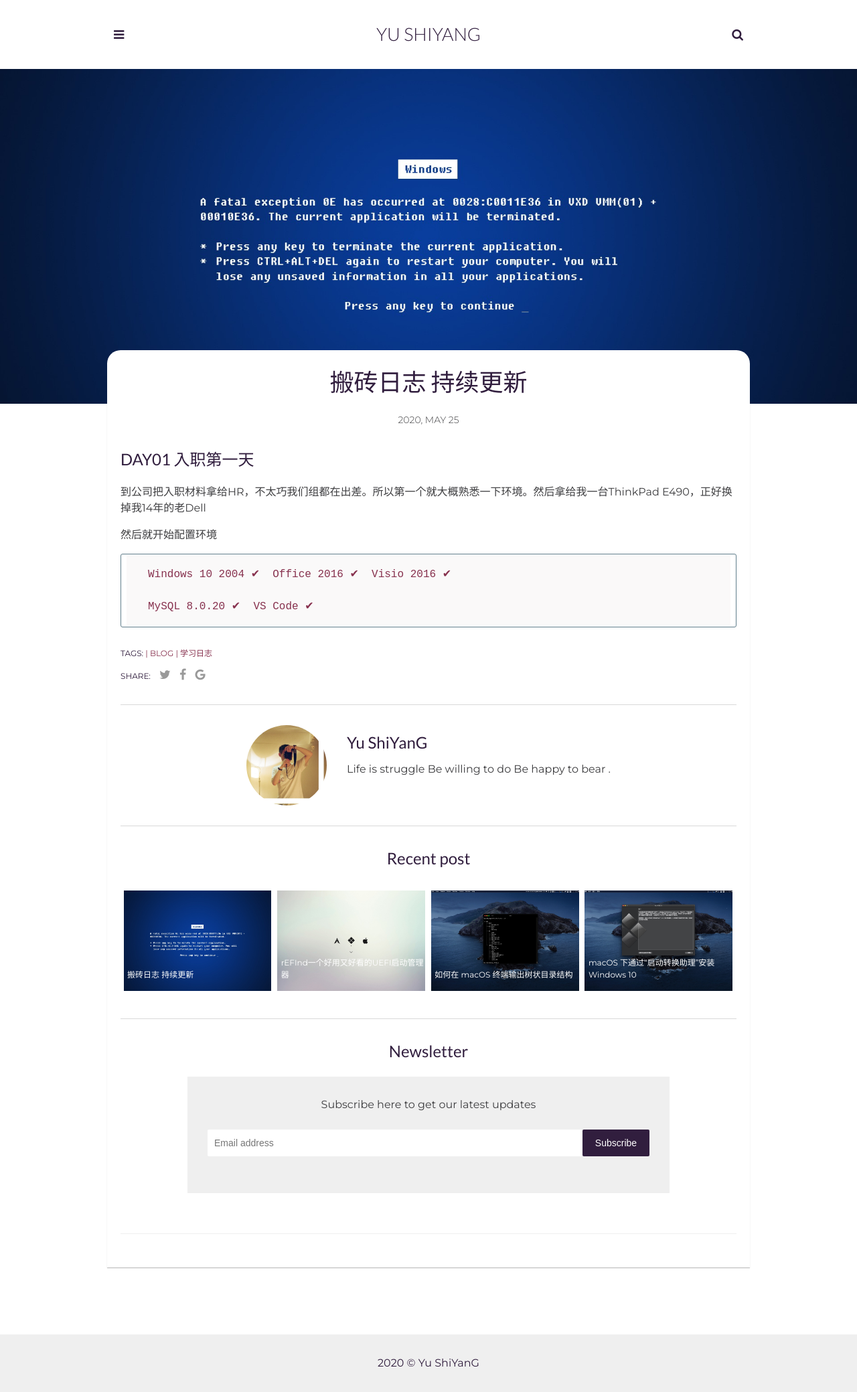
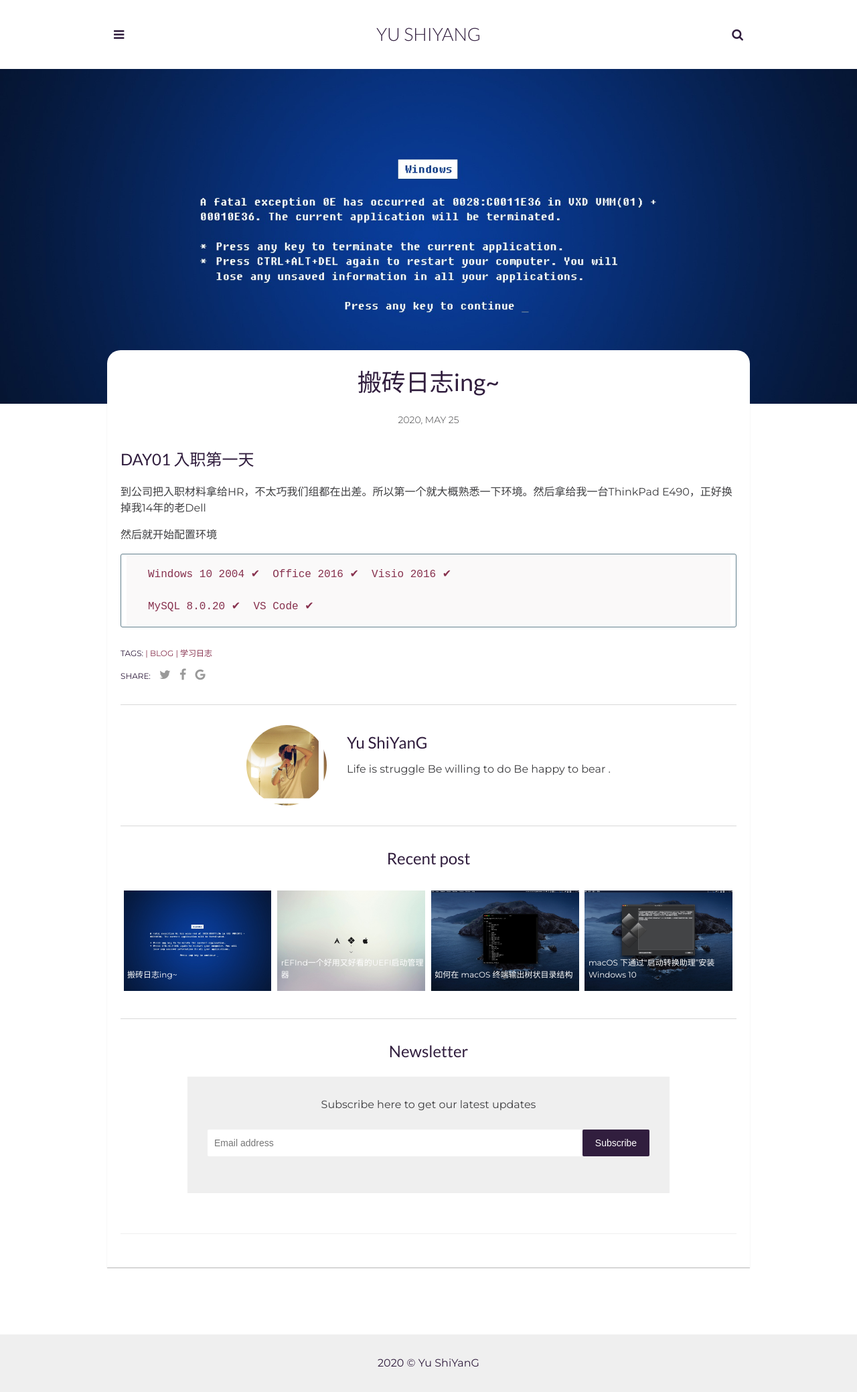
Before and after one commit to techysy/techysy.github.io, a Jekyll site: the page built from _posts/2020-05-25-move-brick-log.markdown, in a window 1280 px wide. Shown: the whole page at 67% size. Built offline with Jekyll 4.4.1, drawn with Linux system fonts in a browser that asks for light colours; comment, search, counter and statistics services are not loaded; a style sheet for code colours, icons or effects is not loaded.

Commit message:
Update 2020-05-25-move-brick-log.markdown

```diff
--- a/_posts/2020-05-25-move-brick-log.markdown
+++ b/_posts/2020-05-25-move-brick-log.markdown
@@ -1,6 +1,6 @@
 ---
 layout: post
-title: 搬砖日志 持续更新
+title: 搬砖日志ing~
 date: 2020-05-25 09:00:00 +0800
 img: move-brick-log.jpg
 tags: [blog,学习日志]
```
